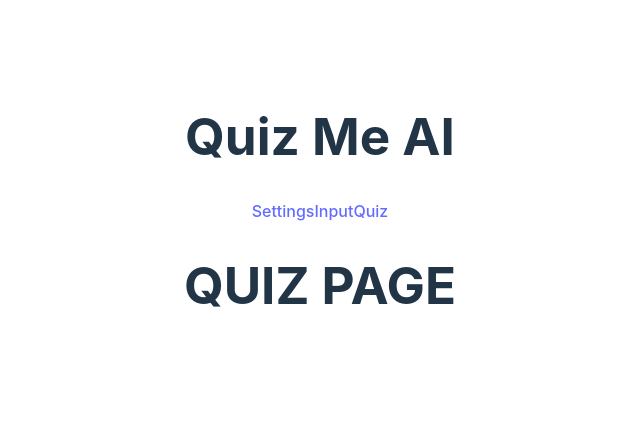
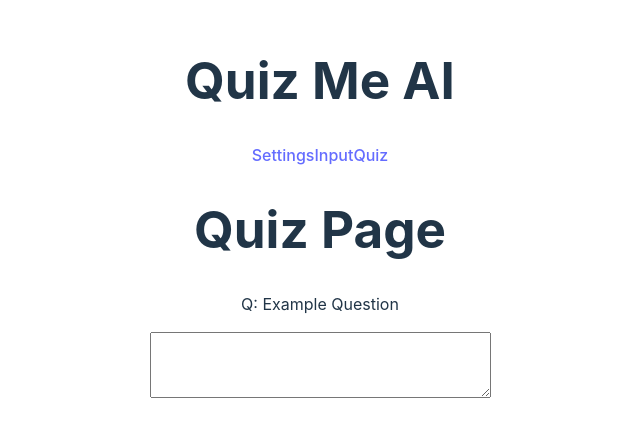
Before and after one commit to MichaelEight/Quiz-Me-AI, a React (Vite) app: page /quiz in a window 1280 px wide. Shown: the part 189-626 px from the top of the page, without its empty margins (320-960 px from the left). Built offline with nearby package versions, Linux system fonts and the light colour scheme.

Commit message:
feat: Early look of each page

```diff
--- a/package.json
+++ b/package.json
@@ -24,6 +24,7 @@
     "eslint-plugin-react-hooks": "^5.0.0",
     "eslint-plugin-react-refresh": "^0.4.18",
     "globals": "^15.14.0",
+    "prettier": "^3.5.1",
     "typescript": "~5.7.2",
     "typescript-eslint": "^8.22.0",
     "vite": "^6.1.0"
--- a/src/App.tsx
+++ b/src/App.tsx
@@ -9,9 +9,11 @@ function App() {
     <>
       <h1>Quiz Me AI</h1>
 
+      <div>
       <NavLink to="/" end>Settings</NavLink>
       <NavLink to="input" end>Input</NavLink>
       <NavLink to="quiz" end>Quiz</NavLink>
+      </div>
 
       <Routes>
         <Route index element={<SettingsPage />} />
--- a/src/InputPage.tsx
+++ b/src/InputPage.tsx
@@ -1,5 +1,14 @@
-export default function InputPage(){
-    return(
-        <h1>INPUT PAGE</h1>
-    )
+import { useNavigate } from 'react-router-dom';
+
+export default function InputPage() {
+    const navigate = useNavigate();
+
+    return (
+        <>
+            <h1>INPUT PAGE</h1>
+            <textarea rows={20} cols={120} />
+
+            <button onClick={() => navigate('/quiz')}>Next</button>
+        </>
+    );
 }
--- a/src/QuizPage.tsx
+++ b/src/QuizPage.tsx
@@ -1,5 +1,42 @@
-export default function QuizPage(){
-    return(
-        <h1>QUIZ PAGE</h1>
-    )
+import { useState } from 'react';
+
+export default function QuizPage() {
+    const exampleQuestion = 'Example Question';
+    const exampleAnswers = [
+        { content: 'Answer1', isCorrect: false },
+        { content: 'Answer2', isCorrect: true },
+        { content: 'Answer3', isCorrect: false },
+        { content: 'Answer4', isCorrect: false },
+    ];
+
+    const [question, setQuestion] = useState(exampleQuestion);
+    const [answers, setAnswers] = useState(exampleAnswers);
+    const [isClosedQuestion, setIsClosedQuestion] = useState(false);
+
+    const handleOnAnswerClick = (e) => {
+        const answer = answers.find(
+            (answer) => answer.content === e.target.textContent,
+        );
+        if (answer?.isCorrect) {
+            alert('Correct!');
+        } else {
+            alert('Incorrect!');
+        }
+    };
+
+    return (
+        <>
+            <h1>Quiz Page</h1>
+            <p>Q: {question}</p>
+            {isClosedQuestion ? (
+                answers.map((answer, index) => (
+                    <button key={index} onClick={handleOnAnswerClick}>
+                        {answer.content}
+                    </button>
+                ))
+            ) : (
+                <textarea rows={4} cols={40} />
+            )}
+        </>
+    );
 }
```
Also changed, not shown: src/SettingsPage.tsx (+34 -12 lines), 2 other files (tests, documents, lock files or other folders).
